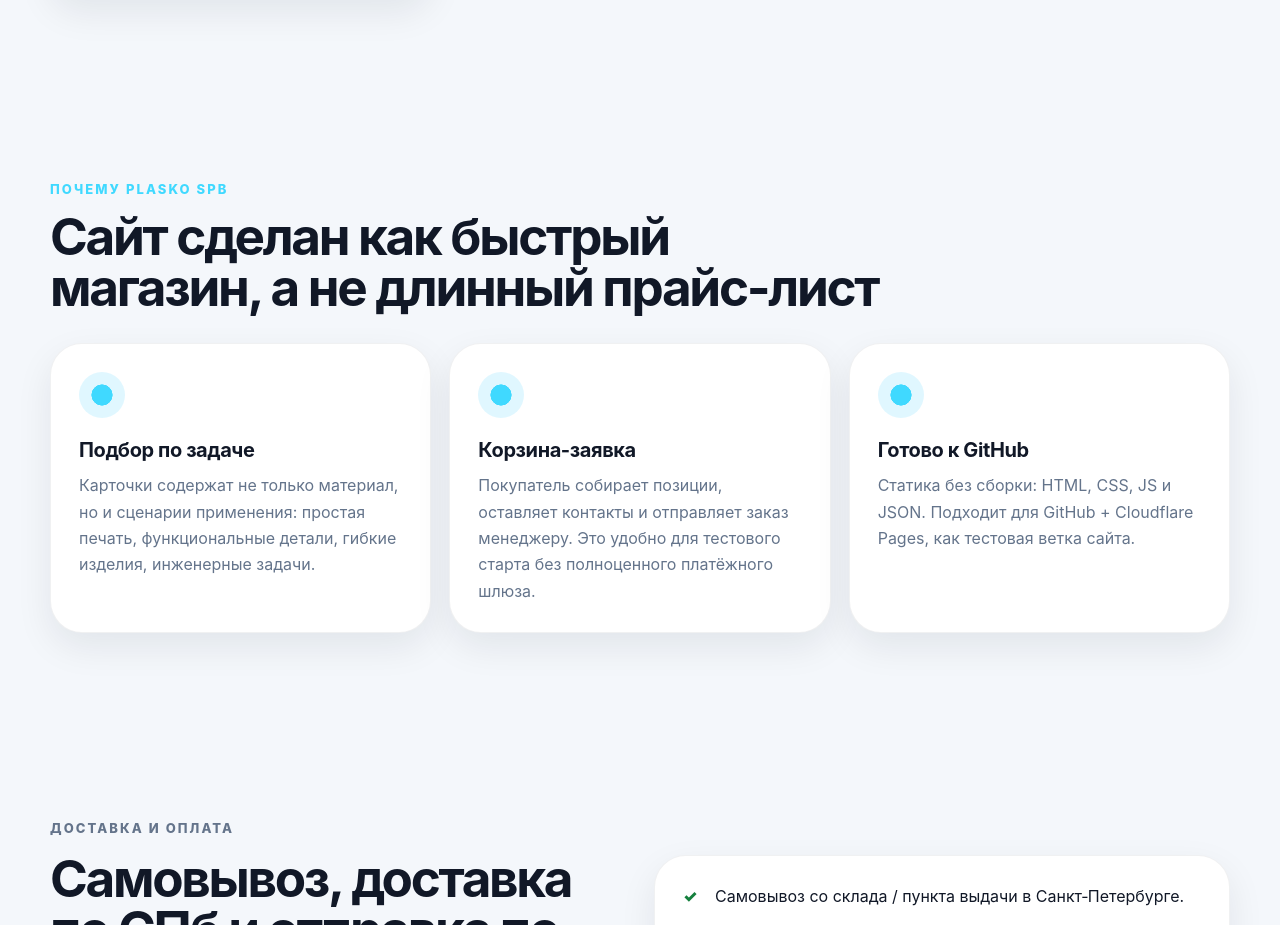
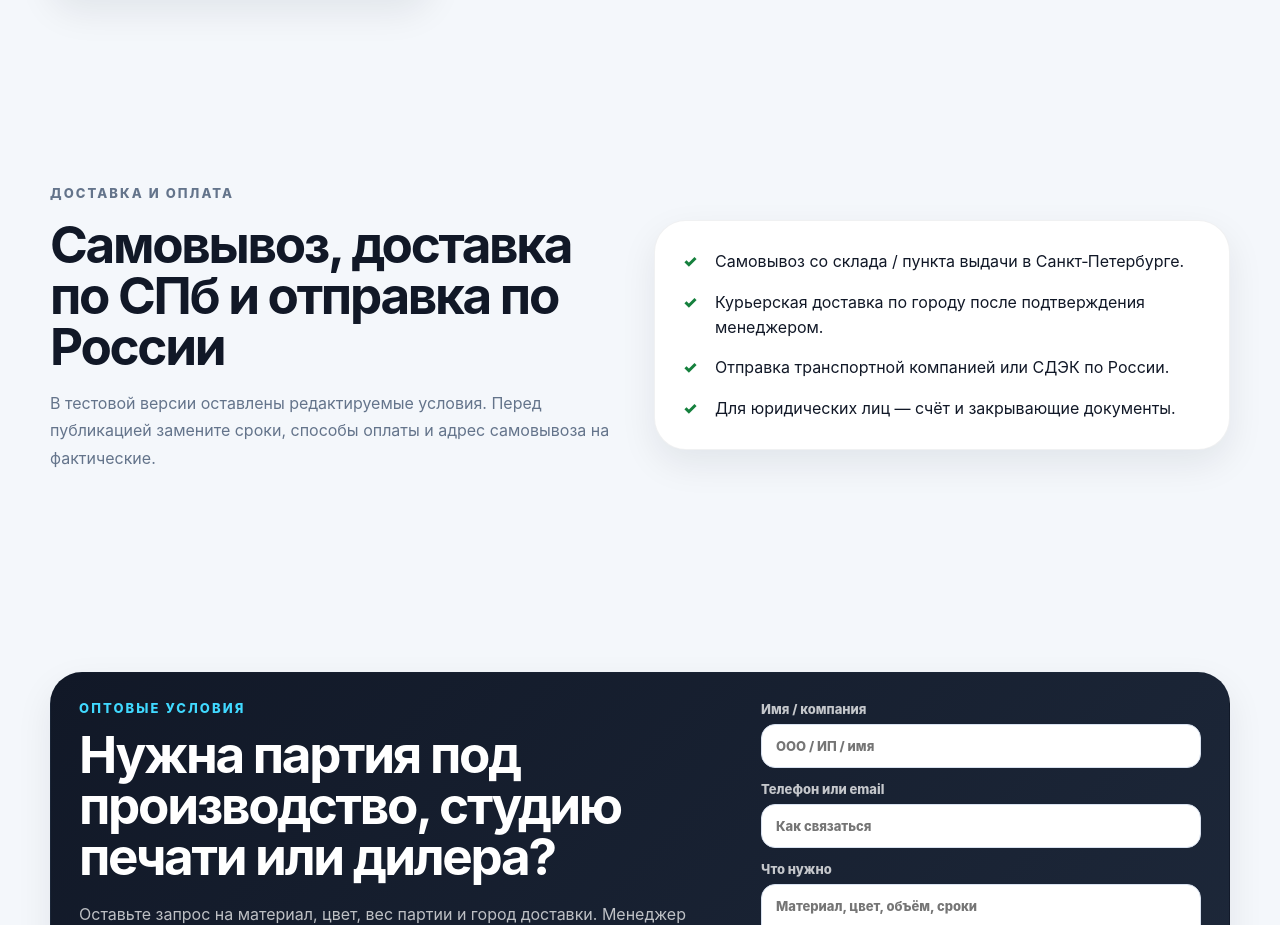
Before and after one commit to andreyuranov-collab/plaskospb-shop, a website: page index.html in a window 1280 px wide. Shown: the part 3939-4864 px from the top of the page. Drawn offline with Linux system fonts and the light colour scheme.

Commit message:
00.07 — restore version folder packaging
PLASKO SPB shop v00.07 test 260707

Changes:
- Preserved v00.06 content changes: removed “Преимущества” from the header and removed the homepage benefits block.
- Restored archive packaging with a top-level version folder: plaskospb_shop_v00_07_test_260707.
- Updated README instructions: upload the contents of the version folder to the GitHub repository root.
- Added an HTML version marker comment for quick verification in GitHub/Cloudflare.
- No command line actions required; upload files through the GitHub web interface.

```diff
--- a/index.html
+++ b/index.html
@@ -16,6 +16,7 @@
   <link rel="stylesheet" href="styles.css" />
 </head>
 <body>
+  <!-- PLASKO SPB shop v00.07 test 260707: v00.06 content fixes preserved; archive packaging restored with top-level folder -->
   <div id="page-top" class="page-anchor" aria-hidden="true"></div>
   <div class="page-glow" aria-hidden="true"></div>
 
@@ -112,30 +113,6 @@
         <h3>Ничего не найдено</h3>
         <p>Попробуйте сбросить фильтры или отправьте запрос менеджеру — подберём материал вручную.</p>
         <button class="btn secondary" type="button" data-reset-filters>Сбросить фильтры</button>
-      </div>
-    </section>
-
-    <section class="section-pad benefits" id="benefits">
-      <div class="section-head compact">
-        <p class="eyebrow">Почему PLASKO SPB</p>
-        <h2>Сайт сделан как быстрый магазин, а не длинный прайс-лист</h2>
-      </div>
-      <div class="benefit-grid">
-        <article>
-          <span class="icon-dot"></span>
-          <h3>Подбор по задаче</h3>
-          <p>Карточки содержат не только материал, но и сценарии применения: простая печать, функциональные детали, гибкие изделия, инженерные задачи.</p>
-        </article>
-        <article>
-          <span class="icon-dot"></span>
-          <h3>Корзина-заявка</h3>
-          <p>Покупатель собирает позиции, оставляет контакты и отправляет заказ менеджеру. Это удобно для тестового старта без полноценного платёжного шлюза.</p>
-        </article>
-        <article>
-          <span class="icon-dot"></span>
-          <h3>Готово к GitHub</h3>
-          <p>Статика без сборки: HTML, CSS, JS и JSON. Подходит для GitHub + Cloudflare Pages, как тестовая ветка сайта.</p>
-        </article>
       </div>
     </section>
 
```
Also changed, not shown: docs/COMMIT_v00_07.md (added, +16 -0 lines), CHANGELOG.md, README.md.
